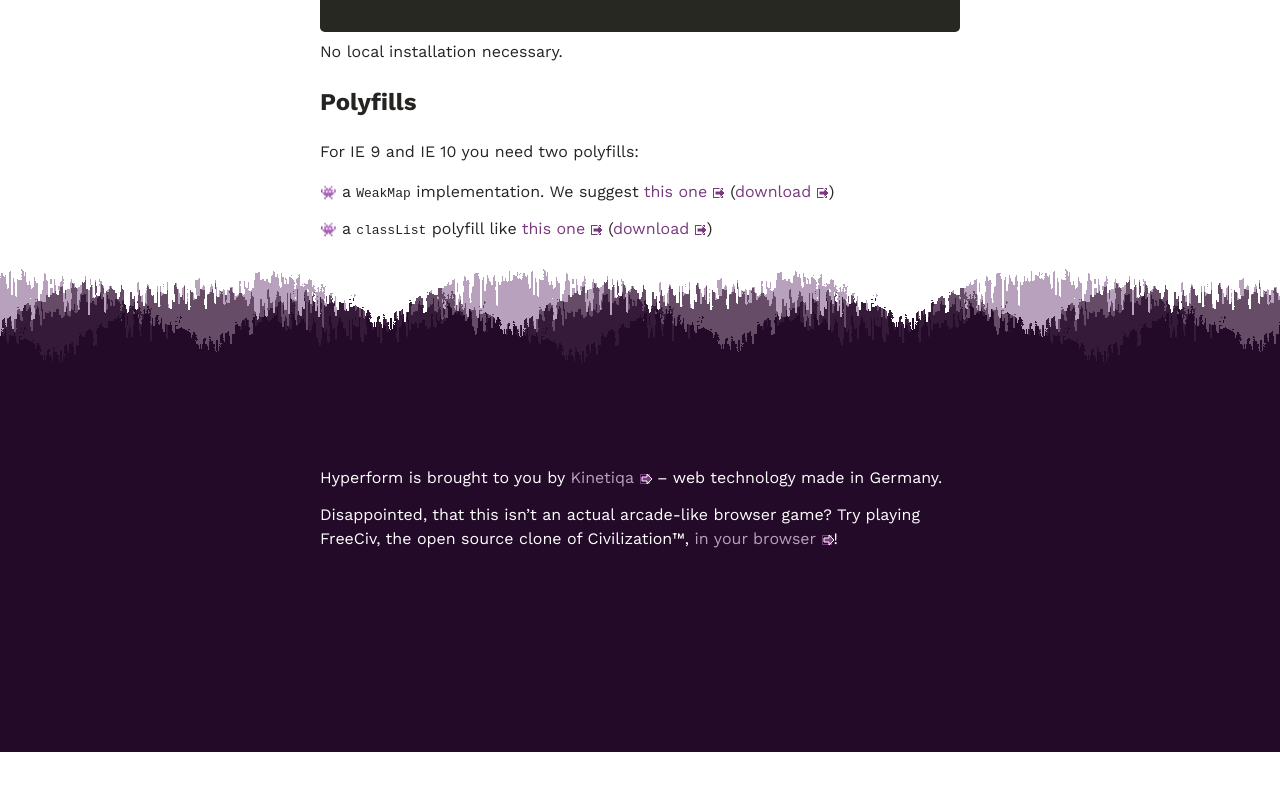
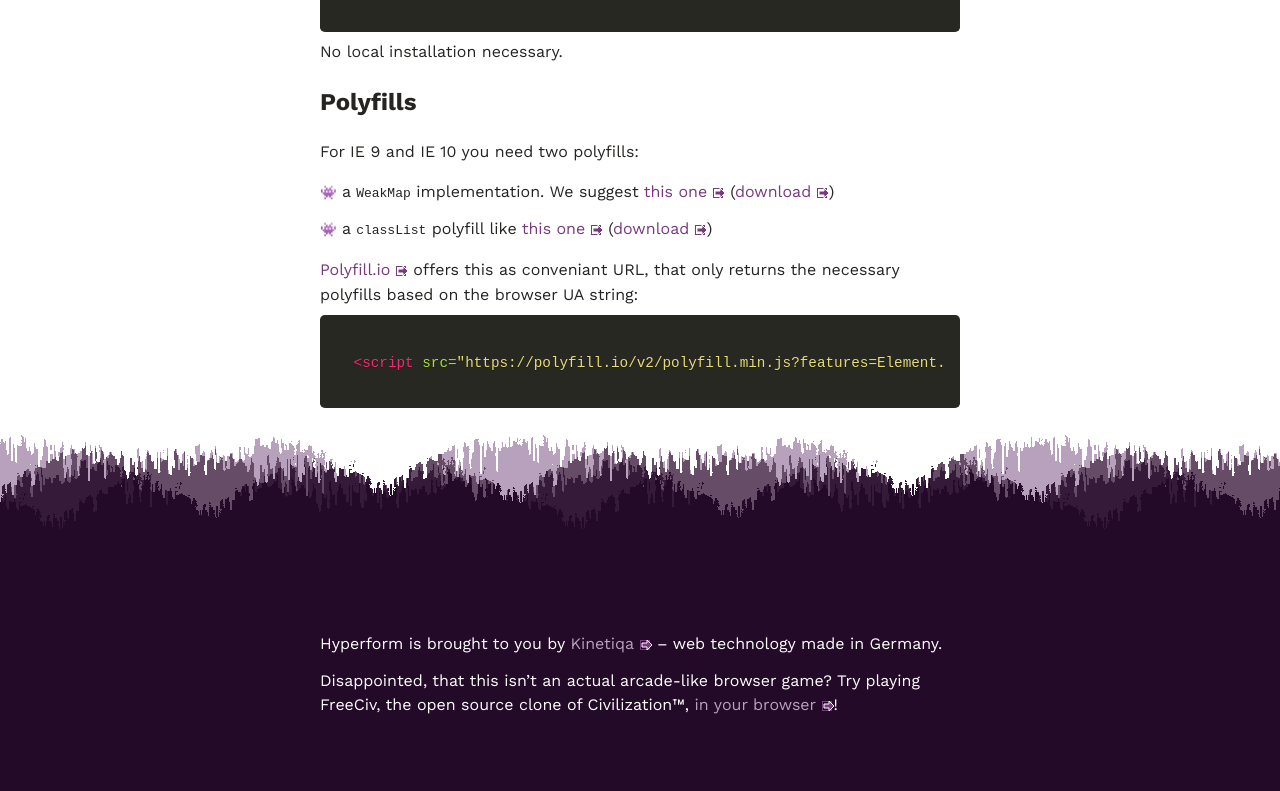
Before and after one commit to hyperform/hyperform.github.io, a Jekyll site: the page built from download.md, in a window 1280 px wide and 900 px high, scrolled down 1802 px. Shown: the top 791 px of the window. Built offline with Jekyll 4.4.1, drawn with Linux system fonts in a browser that asks for light colours; emoji names are drawn with the system emoji font; some web fonts are replaced; before the commit the page ends 2554 px from its top, so only the background shows below that.

Commit message:
mention Polyfill.io

````diff
--- a/download.md
+++ b/download.md
@@ -70,3 +70,10 @@ For IE 9 and IE 10 you need two polyfills:
 
 * a `WeakMap` implementation. We suggest [this one](https://github.com/Benvie/WeakMap) ([download](https://unpkg.com/weakmap@0.0.6/weakmap.min.js))
 * a `classList` polyfill like [this one](http://purl.eligrey.com/github/classList.js) ([download](https://cdnjs.cloudflare.com/ajax/libs/classlist/1.1.20150312/classList.min.js))
+
+[Polyfill.io](https://polyfill.io/) offers this as conveniant URL, that only
+returns the necessary polyfills based on the browser UA string:
+
+```html
+<script src="https://polyfill.io/v2/polyfill.min.js?features=Element.prototype.classList,WeakMap"></script>
+```
````
Also changed, not shown: docs/install.md (+7 -0 lines).
